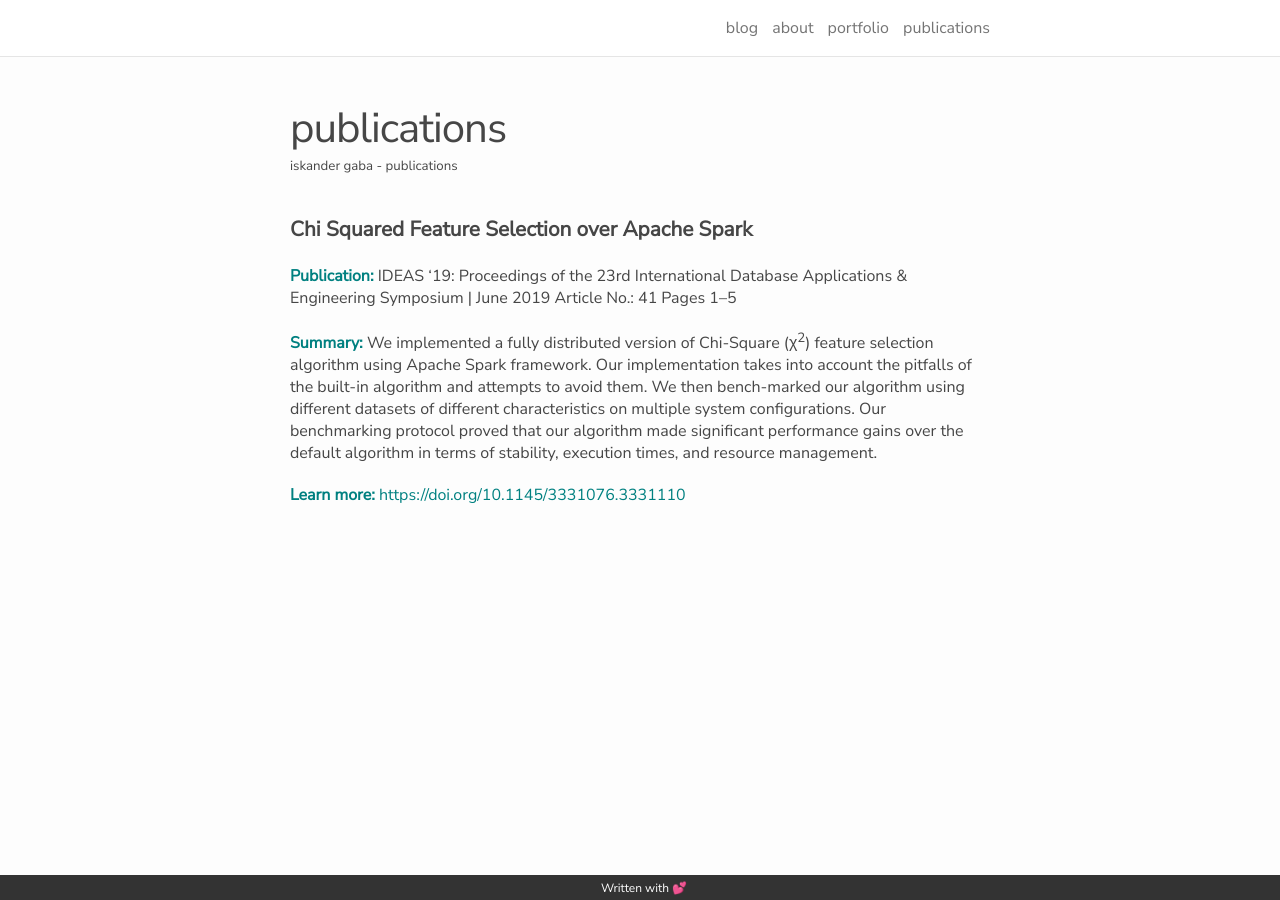
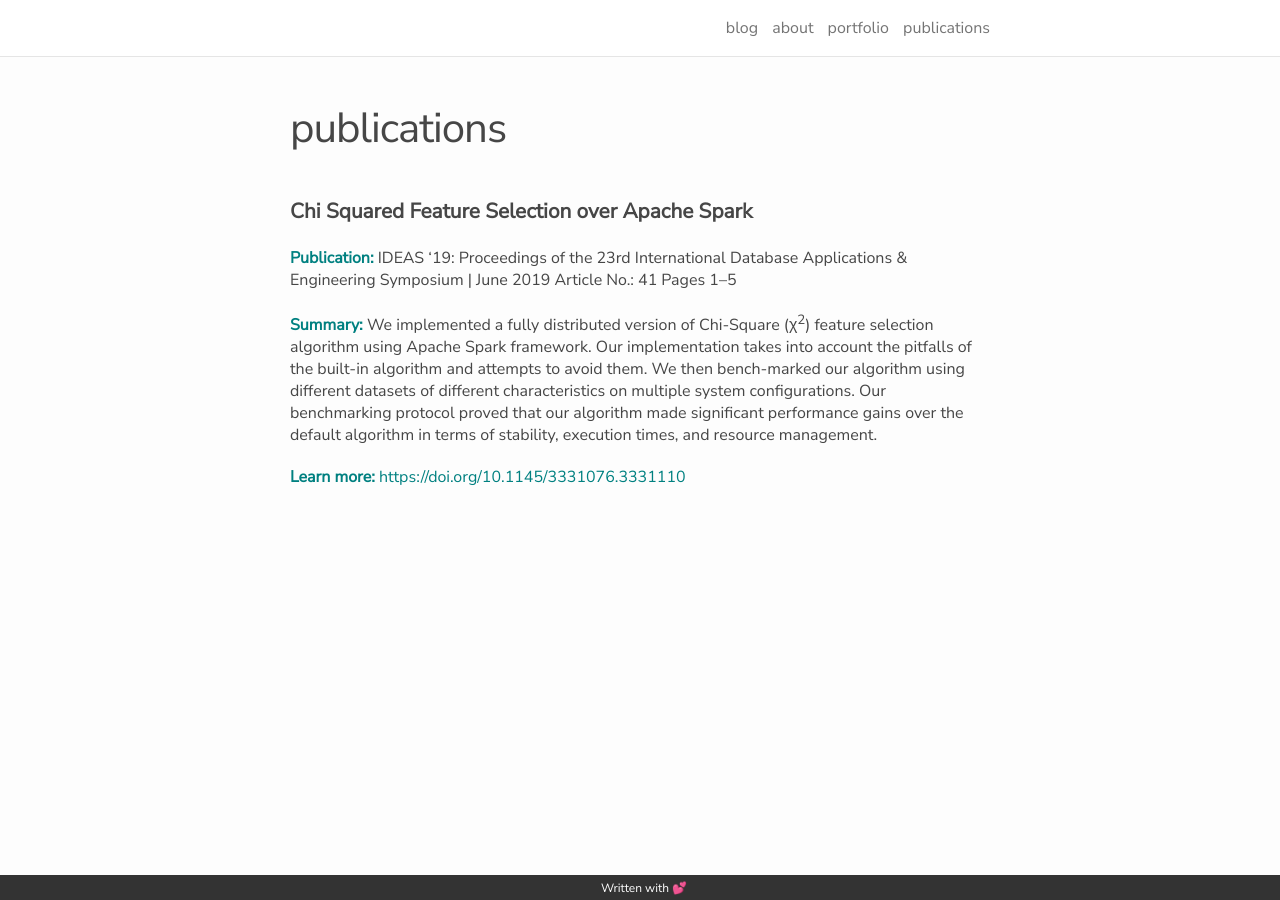
Before and after one commit to iskandergaba/iskandergaba.github.io, a Jekyll site: the page built from publications.md, in a window 1280 px wide. Built offline with Jekyll 4.4.1, drawn with Linux system fonts in a browser that asks for light colours; nearby versions of some CDN libraries.

Commit message:
Reverted some changes

```diff
--- a/index.html
+++ b/index.html
@@ -1,6 +1,5 @@
 ---
 layout: default
-description: iskander gaba
 ---
 
 <div class="header-bar">
--- a/publications.md
+++ b/publications.md
@@ -1,7 +1,6 @@
 ---
 layout: page
 title: publications
-description: iskander gaba - publications
 permalink: /publications/
 ---
 
```
Also changed, not shown: about.md (+0 -1 lines), portfolio.md (+0 -1 lines).
